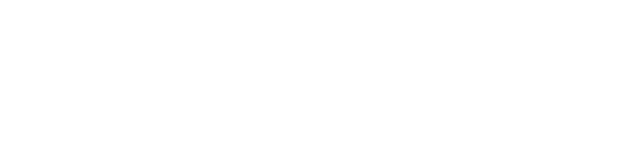
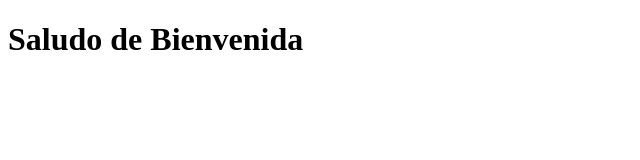
Before and after one commit to mapulgarin2/git3, a plain HTML site: page index.html in a window 1280 px wide. Shown: the whole page, without its empty margins (0-640 px from the left). Drawn offline with Linux system fonts and the light colour scheme.

Commit message:
Archivo.js

```diff
--- /dev/null
+++ b/archivo.js
@@ -0,0 +1 @@
+//esto es un comentario
--- a/index.html
+++ b/index.html
@@ -7,6 +7,6 @@
     <title>Document</title>
 </head>
 <body>
-
+    <h1>Saludo de Bienvenida</h1>
 </body>
 </html>
```
